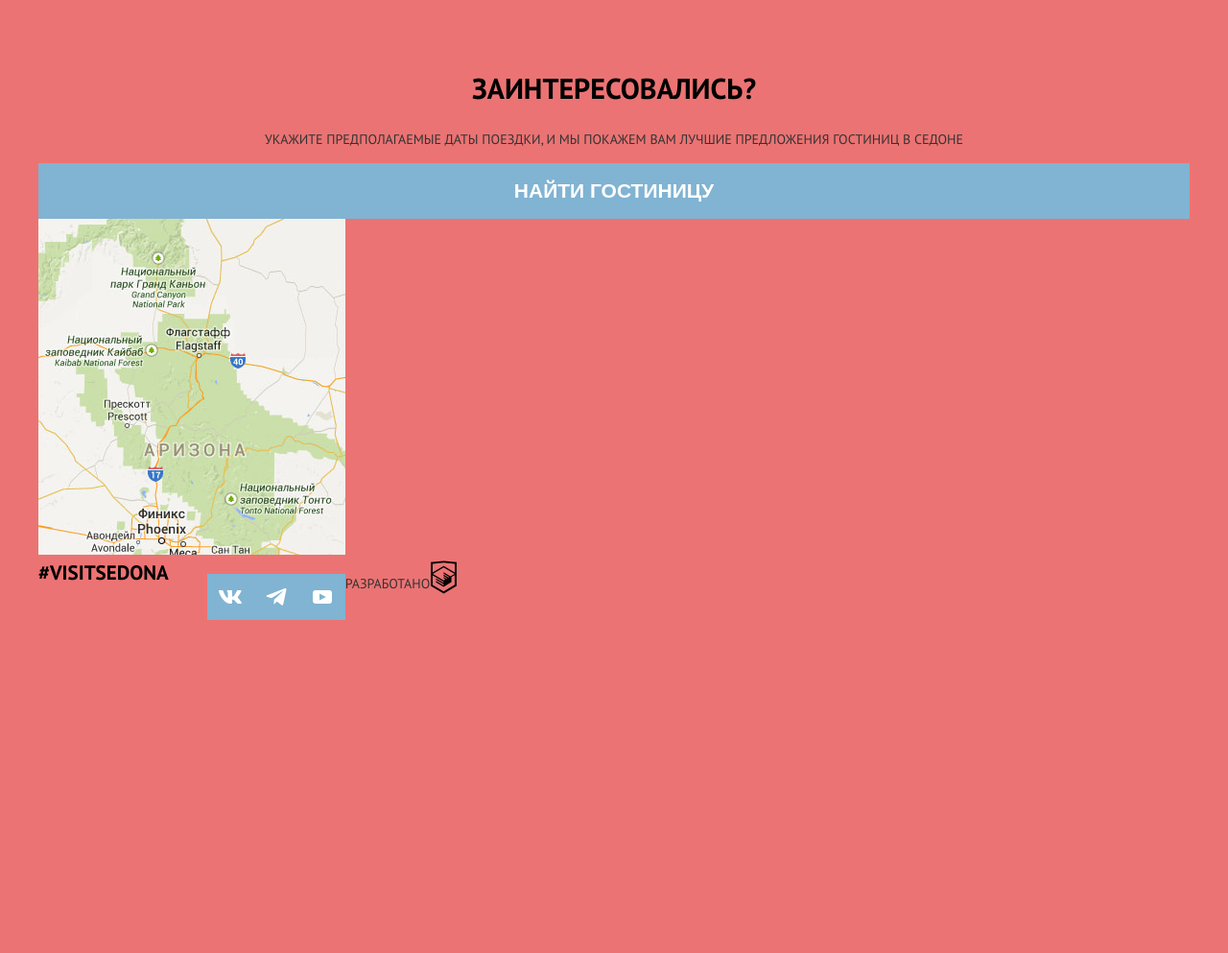
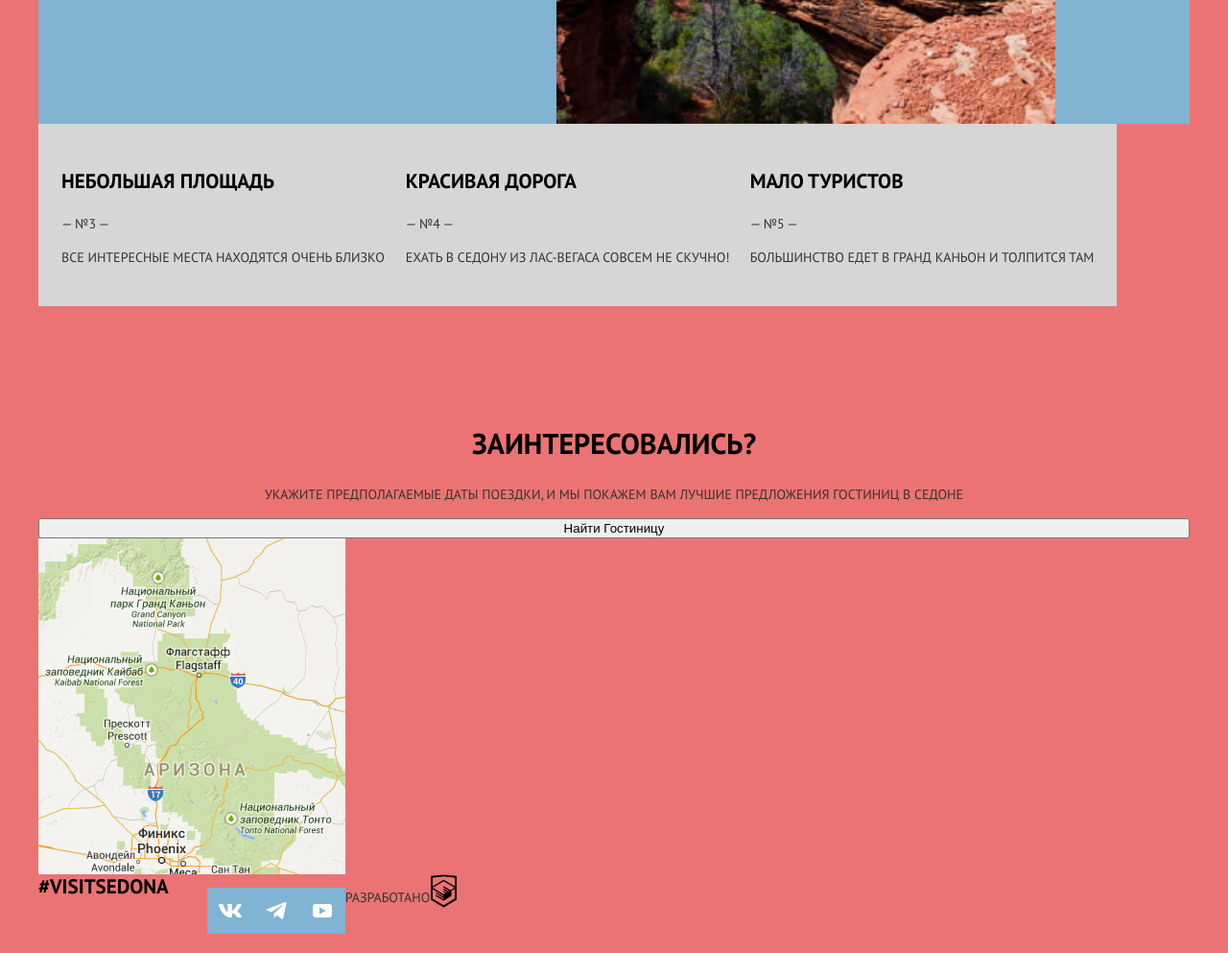
Before and after one commit to htmlacademy-adaptive/2250881-sedona-28, a website: page source/index.html in a window 1280 px wide. Shown: the part 1729-2722 px from the top of the page at 96% size. Before the commit the page ends 2395 px from the top, so only its background shows below. Drawn offline with nearby package versions, Linux system fonts and the light colour scheme; files that its build step writes are made by us from their sources.

Commit message:
Исправление ошибок

```diff
--- a/source/index.html
+++ b/source/index.html
@@ -157,7 +157,7 @@
             предложения гостиниц в седоне
           </p>
         </div>
-        <button class="button--search button" type="button">
+        <button class="button-search" type="button">
           Найти Гостиницу
         </button>
         <img
--- a/source/less/base/button.less
+++ b/source/less/base/button.less
@@ -1,22 +1,22 @@
-.button {
-  font-family: "PT Sans Bold", "Arial", sans-serif;
-  font-style: normal;
-  font-weight: 700;
-  font-size: 21px;
-  line-height: 26px;
-  color: #ffffff;
-  background-color: #81b3d2;
-  text-transform: uppercase;
-  border: none;
-  text-align: center;
-  width: 100%;
+// .button {
+//   font-family: "PT Sans Bold", "Arial", sans-serif;
+//   font-style: normal;
+//   font-weight: 700;
+//   font-size: 21px;
+//   line-height: 26px;
+//   color: #ffffff;
+//   background-color: #81b3d2;
+//   text-transform: uppercase;
+//   border: none;
+//   text-align: center;
+//   width: 100%;
 
-  &--form,
-  &--search {
-    padding: 16px 49px;
-  }
+//   &--form,
+//   &--search {
+//     padding: 16px 49px;
+//   }
 
-  &--modal {
-    padding: 18px 62px 14px;
-  }
-}
+//   &--modal {
+//     padding: 18px 62px 14px;
+//   }
+// }
--- a/source/less/base/page.less
+++ b/source/less/base/page.less
@@ -2,9 +2,11 @@ body {
   font-family: "PT Sans", sans-serif;
   font-size: 14px;
   line-height: 21px;
-  // max-width: 100%;
+  min-width: 320px;
+  max-width: 1200px;
   height: 100%;
-  margin: 0;
+  margin: 0 auto;
+  padding: 0;
 }
 
 .page__body {
--- a/source/less/blocks/advantages.less
+++ b/source/less/blocks/advantages.less
@@ -4,7 +4,7 @@
   text-transform: uppercase;
 
   @media (min-width: @tablet-width) {
-    width: 640px;
+    min-width: 100%;
   }
 }
 
--- a/source/less/blocks/main-container.less
+++ b/source/less/blocks/main-container.less
@@ -1,3 +1,3 @@
 .main-container {
-  margin: auto;
+  min-height: 100%;
 }
--- a/source/less/blocks/main-header.less
+++ b/source/less/blocks/main-header.less
@@ -1,5 +1,5 @@
 .main-header {
-  width: 320px;
+  width: 100%;
   position: relative;
   // z-index: 20;
   background-color: #ffffff;
--- a/source/less/blocks/main-nav.less
+++ b/source/less/blocks/main-nav.less
@@ -31,18 +31,11 @@
   width: 100%;
   margin-top: 56px;
 
-  @media (min-width: @tablet-width) {
+  @media (min-width: 720px) {
     display: grid;
     grid-template-columns: repeat(5, 1fr);
-
-    width: 768px;
+    min-width: 100%;
     margin: 0 auto;
-  }
-
-  @media (min-width: @desktop-width) {
-    .main-nav__container {
-      width: 1200px;
-    }
   }
 }
 
--- a/source/less/blocks/modal-container.less
+++ b/source/less/blocks/modal-container.less
@@ -15,3 +15,7 @@
 .modal__text {
   .base-text();
 }
+
+.modal__button {
+  .button-base();
+}
--- a/source/less/blocks/search.less
+++ b/source/less/blocks/search.less
@@ -1,4 +1,9 @@
 //Блок поиск
+
+.search {
+  display: flex;
+  flex-direction: column;
+}
 
 .search__wrapper {
   text-align: center;
@@ -17,7 +22,7 @@
   }
 }
 
-.button--search {
+.button-search {
   .button-base() {
     @media (min-width: 768px) {
       width: 458px;
--- a/source/less/mixins.less
+++ b/source/less/mixins.less
@@ -27,12 +27,14 @@
   width: 284px;
   height: 58px;
   background-color: #81b3d2;
+  color: #ffffff;
   font-size: 21px;
   font-weight: 700;
   line-height: 26px;
   text-align: center;
   text-transform: uppercase;
   padding: 16px 49px;
+  border: none;
 }
 
 .button-modal() {
```
Also changed, not shown: source/form.html (+1 -1 lines).
